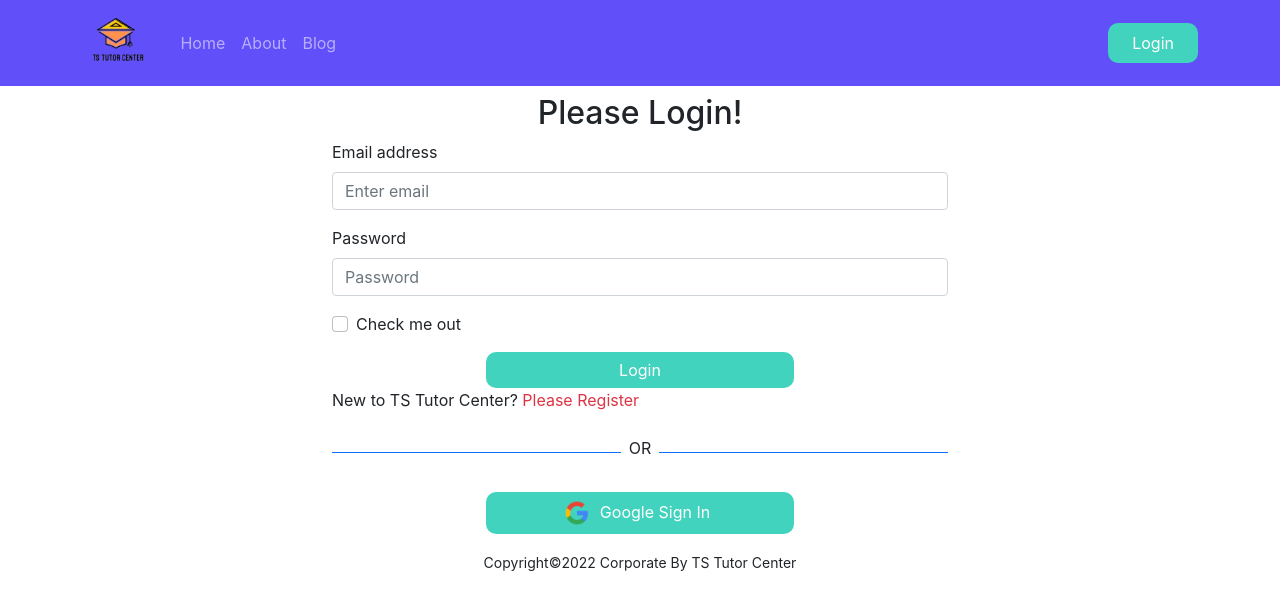
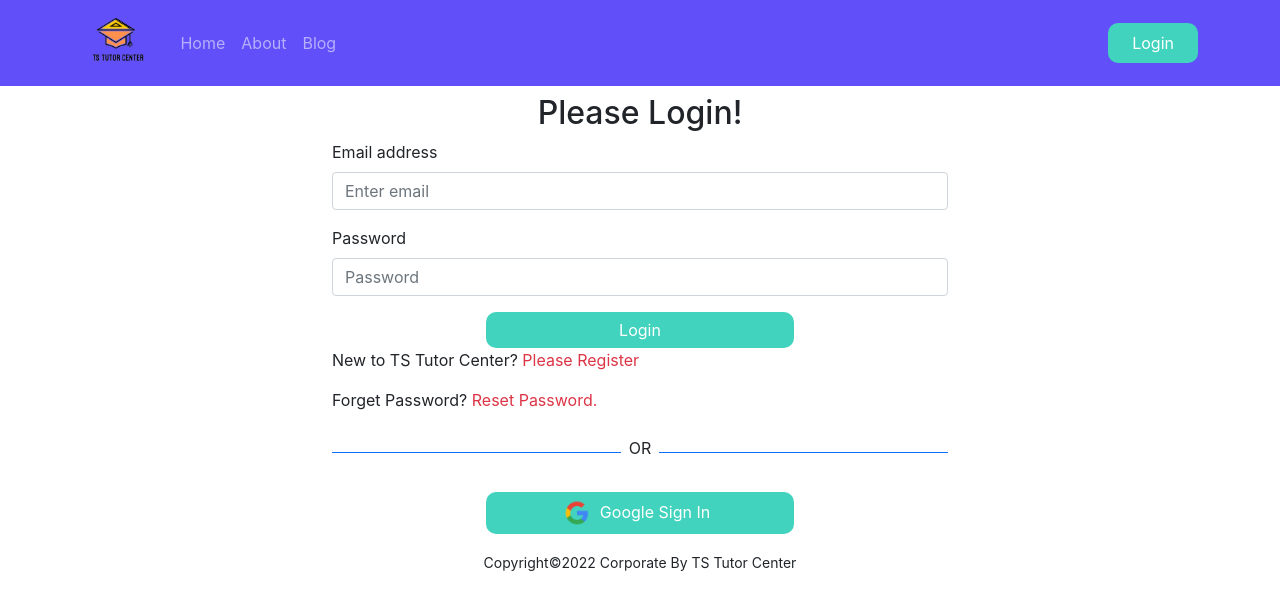
Before and after one commit to tanverrana/ts-tutor-center, a React (Create React App) app: page /login in a window 1280 px wide. Shown: the top 610 px of the page. Built offline with nearby package versions, Linux system fonts and the light colour scheme; no server answers.

Commit message:
forget password

```diff
--- a/src/components/Login/Login.js
+++ b/src/components/Login/Login.js
@@ -1,7 +1,7 @@
 import React from 'react';
 import { useRef } from 'react';
 import { Button, Form, Spinner } from 'react-bootstrap';
-import { useSignInWithEmailAndPassword } from 'react-firebase-hooks/auth';
+import { useSendPasswordResetEmail, useSignInWithEmailAndPassword } from 'react-firebase-hooks/auth';
 import { Link, useLocation, useNavigate } from 'react-router-dom';
 import auth from '../../firebase.init';
 import SocialLogin from '../SocialLogin/SocialLogin';
@@ -20,6 +20,8 @@ const Login = () => {
         error,
     ] = useSignInWithEmailAndPassword(auth);
     let errorElement;
+    const [sendPasswordResetEmail, sending] = useSendPasswordResetEmail(auth
+    );
     if (user) {
         navigate(from, { replace: true });
     }
@@ -47,6 +49,11 @@ const Login = () => {
         navigate("/register")
 
     }
+    const resetPassword = async () => {
+        const email = emailRef.current.value;
+        await sendPasswordResetEmail(email);
+        alert('Sent email');
+    }
     return (
         <div className="container mx-auto w-50">
             <h2 className="text-center mt-2">Please Login!</h2>
@@ -60,15 +67,14 @@ const Login = () => {
                     <Form.Label>Password</Form.Label>
                     <Form.Control ref={passwordRef} type="password" placeholder="Password" required />
                 </Form.Group>
-                <Form.Group className="mb-3" controlId="formBasicCheckbox">
-                    <Form.Check type="checkbox" label="Check me out" />
-                </Form.Group>
+
                 <Button className="btn header-button w-50 mx-auto d-block" type="submit">
                     Login
                 </Button>
             </Form>
             {errorElement}
             <p>New to TS Tutor Center? <Link className="text-danger text-decoration-none" to="/register" onClick={navigateRegister}>Please Register</Link></p>
+            <p>Forget Password? <Link className="text-danger text-decoration-none" to="/register" onClick={resetPassword}>Reset Password.</Link></p>
 
             <SocialLogin></SocialLogin>
         </div>
```
